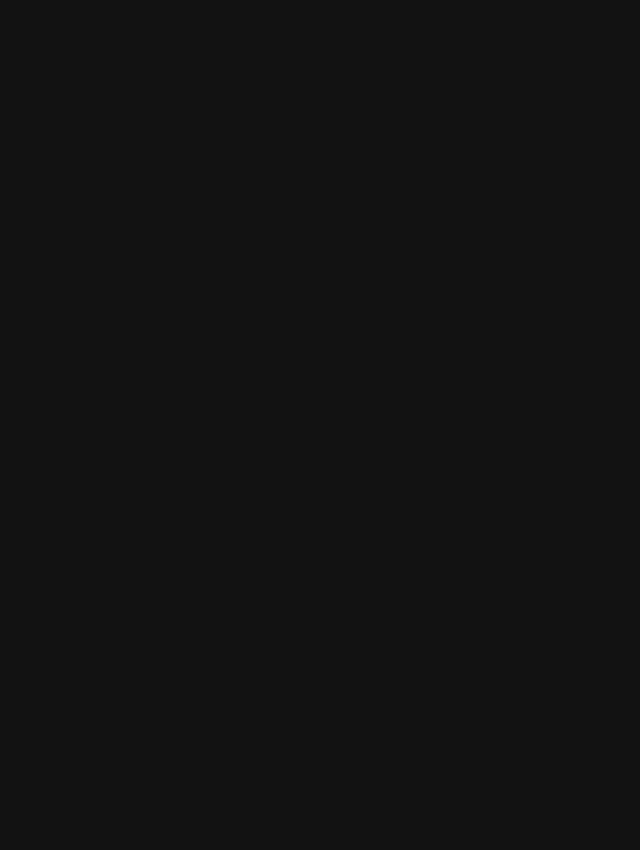
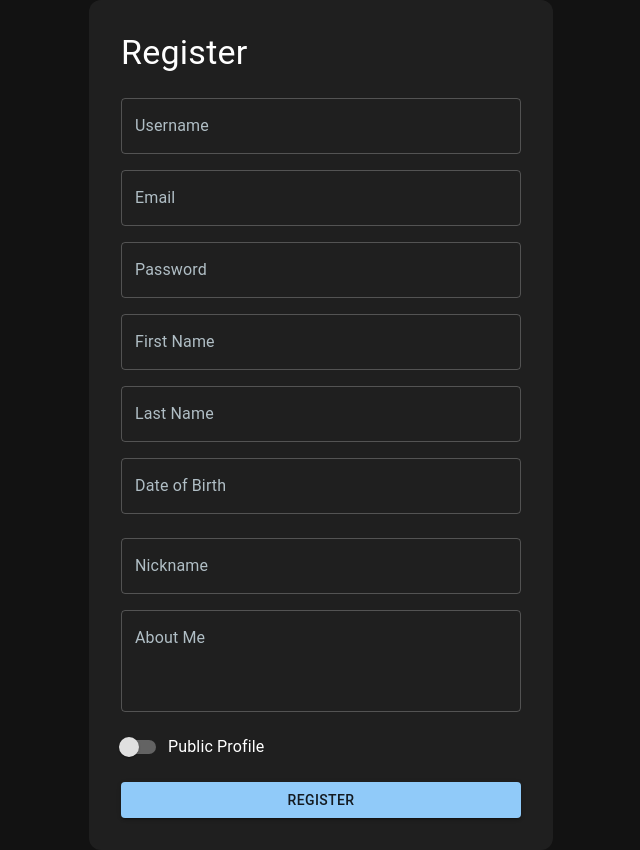
Before and after one commit to MeelisM/social-network, a React (Vite) app in the folder web/: page /register in a window 1280 px wide. Before the commit this address had no page. Shown: the whole page, without its empty margins (319-959 px from the left). Before the commit the page ends 800 px from the top, so only its background shows below. Built offline with nearby package versions, Linux system fonts and the light colour scheme.

Commit message:
registration page

```diff
--- a/web/src/App.jsx
+++ b/web/src/App.jsx
@@ -3,14 +3,16 @@ import Login from './views/Login';
 import MainPage from './views/MainPage';
 import ProfilePage from './views/ProfilePage';
 import FollowersPage from './views/FollowersPage'; // Import FollowersPage
+import RegisterPage from './views/RegisterPage'; // Import RegisterPage
 
 function App() {
   return (
     <Routes>
       <Route path="/login" element={<Login />} />
+      <Route path="/register" element={<RegisterPage />} /> {/* Add RegisterPage */}
       <Route path="/main" element={<MainPage />} />
       <Route path="/profile" element={<ProfilePage userId="1" />} />
-      <Route path="/followers" element={<FollowersPage />} /> {/* Add FollowersPage */}
+      <Route path="/followers" element={<FollowersPage />} />
     </Routes>
   );
 }
--- a/web/src/components/Footer.jsx
+++ b/web/src/components/Footer.jsx
@@ -9,7 +9,7 @@ function Footer() {
         color: '#fff',
         textAlign: 'center',
         py: 2,
-        mt: 'auto', // Push footer to the bottom
+        mt: 'auto',
       }}
     >
       <Typography variant="body2">
--- a/web/src/components/Header.jsx
+++ b/web/src/components/Header.jsx
@@ -2,14 +2,14 @@ import { Box, Typography, IconButton, Avatar, Badge } from '@mui/material';
 import MenuIcon from '@mui/icons-material/Menu';
 import NotificationsIcon from '@mui/icons-material/Notifications';
 import ChatIcon from '@mui/icons-material/Chat';
-import LogoutIcon from '@mui/icons-material/Logout'; // Import Logout Icon
+import LogoutIcon from '@mui/icons-material/Logout';
 
 function Header({
   onToggleSidebar,
   onToggleChat,
   onToggleNotification,
   onLogout,
-  hasUnreadNotifications, // New prop for unread notifications
+  hasUnreadNotifications,
 }) {
   return (
     <Box
--- a/web/src/components/NotificationSidebar.jsx
+++ b/web/src/components/NotificationSidebar.jsx
@@ -1,7 +1,7 @@
 import { Box, Typography, Button, List, ListItem, ListItemText, Divider, IconButton } from '@mui/material';
 import CloseIcon from '@mui/icons-material/Close';
 import { useState } from 'react';
-import { notifications } from '../mockData'; // Import notifications from mock data
+import { notifications } from '../mockData';
 
 function NotificationSidebar({ onClose }) {
   const [showSidebar, setShowSidebar] = useState(true);
@@ -16,7 +16,7 @@ function NotificationSidebar({ onClose }) {
         color: 'white',
         padding: 2,
         position: 'fixed',
-        top: 64, // Spacing from the main header
+        top: 64,
         right: 0,
         bottom: 0,
         display: 'flex',
@@ -31,7 +31,7 @@ function NotificationSidebar({ onClose }) {
           justifyContent: 'space-between',
           alignItems: 'center',
           marginBottom: 2,
-          paddingTop: 4, // Pull down from the top to avoid collusion
+          paddingTop: 4,
         }}
       >
         <Typography variant="h6" sx={{ color: '#90caf9', fontWeight: 'bold' }}>
@@ -58,7 +58,7 @@ function NotificationSidebar({ onClose }) {
       <List
         sx={{
           flexGrow: 1,
-          overflowY: 'auto', // Scroll for long lists
+          overflowY: 'auto',
           padding: 0,
         }}
       >
--- a/web/src/components/Post.jsx
+++ b/web/src/components/Post.jsx
@@ -1,5 +1,3 @@
-// src/components/Post.jsx
-
 import { Card, CardContent, Typography, CardMedia } from '@mui/material';
 
 function Post({ title, content, image, width = '100%' }) {
--- a/web/src/index.css
+++ b/web/src/index.css
@@ -1,5 +1,3 @@
-/* src/index.css */
-
 html, body {
   height: 100%;
   margin: 0;
--- a/web/src/views/FollowersPage.jsx
+++ b/web/src/views/FollowersPage.jsx
@@ -82,5 +82,4 @@ function FollowersPage() {
     </MainLayout>
   );
 }
-
 export default FollowersPage;
--- a/web/src/views/MainPage.jsx
+++ b/web/src/views/MainPage.jsx
@@ -8,8 +8,8 @@ function MainPage() {
       <Box
         sx={{
           padding: 4,
-          maxWidth: '900px', // Match ProfilePage width
-          margin: '0 auto', // Center content
+          maxWidth: '900px',
+          margin: '0 auto',
         }}
       >
         {/* Feed Title */}
@@ -18,7 +18,7 @@ function MainPage() {
           sx={{
             color: 'white',
             fontWeight: 'bold',
-            marginBottom: 6, // Uniform spacing below the title
+            marginBottom: 6,
             textAlign: 'center',
           }}
         >
--- /dev/null
+++ b/web/src/views/RegisterPage.jsx
@@ -0,0 +1,234 @@
+import React, { useState } from 'react';
+import { Box, TextField, Button, Typography, Switch, FormControlLabel } from '@mui/material';
+import { useNavigate } from 'react-router-dom';
+
+function RegisterPage() {
+  const [formData, setFormData] = useState({
+    username: '',
+    email: '',
+    password: '',
+    first_name: '',
+    last_name: '',
+    date_of_birth: '',
+    nickname: '',
+    about_me: '',
+    is_public: false,
+  });
+  const [errors, setErrors] = useState({});
+  const [error, setError] = useState(null);
+  const navigate = useNavigate();
+
+  const validateForm = () => {
+    const newErrors = {};
+
+    if (!formData.username) {
+      newErrors.username = 'Username is required';
+    }
+
+    if (!formData.email) {
+      newErrors.email = 'Email is required';
+    } else if (!/\S+@\S+\.\S+/.test(formData.email)) {
+      newErrors.email = 'Email must be a valid email address';
+    }
+
+    if (!formData.password) {
+      newErrors.password = 'Password is required';
+    } else if (formData.password.length < 6) {
+      newErrors.password = 'Password must be at least 6 characters';
+    }
+
+    if (!formData.first_name) {
+      newErrors.first_name = 'First name is required';
+    }
+
+    if (!formData.last_name) {
+      newErrors.last_name = 'Last name is required';
+    }
+
+    if (!formData.date_of_birth) {
+      newErrors.date_of_birth = 'Date of birth is required';
+    } else if (!/^\d{4}-\d{2}-\d{2}$/.test(formData.date_of_birth)) {
+      newErrors.date_of_birth = 'Date of birth must be in YYYY-MM-DD format';
+    }
+
+    setErrors(newErrors);
+    return Object.keys(newErrors).length === 0;
+  };
+
+  const handleChange = (e) => {
+    const { name, value, type, checked } = e.target;
+    if (type === 'checkbox') {
+      setFormData({ ...formData, [name]: checked });
+    } else {
+      setFormData({ ...formData, [name]: value });
+    }
+    setErrors({ ...errors, [name]: null });
+  };
+
+  const handleSubmit = async (e) => {
+    e.preventDefault();
+    if (!validateForm()) {
+      return;
+    }
+
+    const requestBody = {
+      username: formData.username,
+      email: formData.email,
+      password: formData.password,
+      first_name: formData.first_name,
+      last_name: formData.last_name,
+      date_of_birth: formData.date_of_birth,
+      nickname: formData.nickname,
+      about_me: formData.about_me,
+      is_public: formData.is_public,
+    };
+
+    console.log('Request Body:', requestBody);
+
+    try {
+      const response = await fetch('http://localhost:8080/register', {
+        method: 'POST',
+        headers: { 'Content-Type': 'application/json' },
+        body: JSON.stringify(requestBody),
+      });
+
+      console.log('Response Status:', response.status);
+
+      if (!response.ok) {
+        const errorData = await response.json();
+        console.error('Error Data:', errorData);
+        throw new Error(errorData.message || 'Registration failed');
+      }
+
+      const data = await response.json();
+      console.log('Registration successful:', data);
+      navigate('/main'); // Redirect to main page
+    } catch (err) {
+      console.error('Error during registration:', err.message);
+      setError(err.message);
+    }
+  };
+
+  return (
+    <Box
+      sx={{
+        maxWidth: 400,
+        margin: '0 auto',
+        padding: 4,
+        bgcolor: '#1f1f1f',
+        borderRadius: 3,
+        color: 'white',
+      }}
+    >
+      <Typography variant="h4" sx={{ mb: 3 }}>
+        Register
+      </Typography>
+      {error && <Typography color="error">{error}</Typography>}
+      <form onSubmit={handleSubmit}>
+        <TextField
+          fullWidth
+          label="Username"
+          name="username"
+          variant="outlined"
+          value={formData.username}
+          onChange={handleChange}
+          error={!!errors.username}
+          helperText={errors.username}
+          sx={{ mb: 2 }}
+        />
+        <TextField
+          fullWidth
+          label="Email"
+          name="email"
+          variant="outlined"
+          value={formData.email}
+          onChange={handleChange}
+          error={!!errors.email}
+          helperText={errors.email}
+          sx={{ mb: 2 }}
+        />
+        <TextField
+          fullWidth
+          label="Password"
+          name="password"
+          type="password"
+          variant="outlined"
+          value={formData.password}
+          onChange={handleChange}
+          error={!!errors.password}
+          helperText={errors.password}
+          sx={{ mb: 2 }}
+        />
+        <TextField
+          fullWidth
+          label="First Name"
+          name="first_name"
+          variant="outlined"
+          value={formData.first_name}
+          onChange={handleChange}
+          error={!!errors.first_name}
+          helperText={errors.first_name}
+          sx={{ mb: 2 }}
+        />
+        <TextField
+          fullWidth
+          label="Last Name"
+          name="last_name"
+          variant="outlined"
+          value={formData.last_name}
+          onChange={handleChange}
+          error={!!errors.last_name}
+          helperText={errors.last_name}
+          sx={{ mb: 2 }}
+        />
+        <TextField
+          fullWidth
+          label="Date of Birth"
+          name="date_of_birth"
+          variant="outlined"
+          value={formData.date_of_birth}
+          onChange={handleChange}
+          error={!!errors.date_of_birth}
+          helperText={errors.date_of_birth}
+          sx={{ mb: 3 }}
+        />
+        <TextField
+          fullWidth
+          label="Nickname"
+          name="nickname"
+          variant="outlined"
+          value={formData.nickname}
+          onChange={handleChange}
+          sx={{ mb: 2 }}
+        />
+        <TextField
+          fullWidth
+          label="About Me"
+          name="about_me"
+          multiline
+          rows={3}
+          variant="outlined"
+          value={formData.about_me}
+          onChange={handleChange}
+          sx={{ mb: 2 }}
+        />
+        <FormControlLabel
+          control={
+            <Switch
+              name="is_public"
+              checked={formData.is_public}
+              onChange={handleChange}
+            />
+          }
+          label="Public Profile"
+          sx={{ mb: 2 }}
+        />
+        <Button fullWidth variant="contained" color="primary" type="submit">
+          Register
+        </Button>
+      </form>
+    </Box>
+  );
+}
+
+export default RegisterPage;
```
Also changed, not shown: web/src/views/ProfilePage.jsx (+12 -12 lines).
